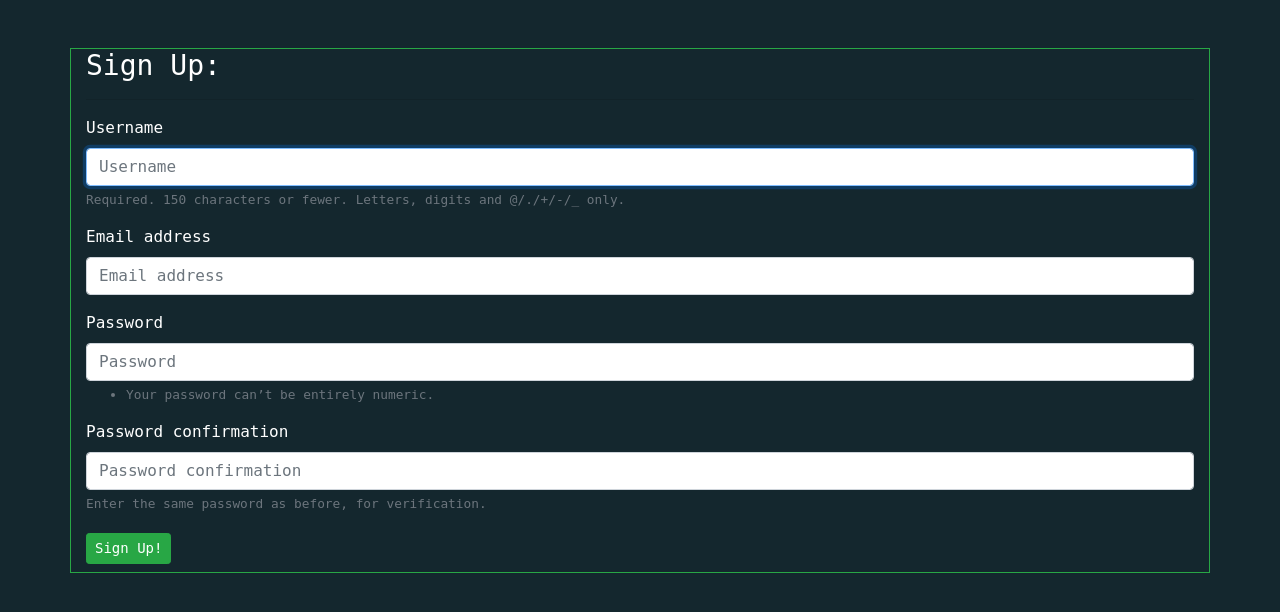
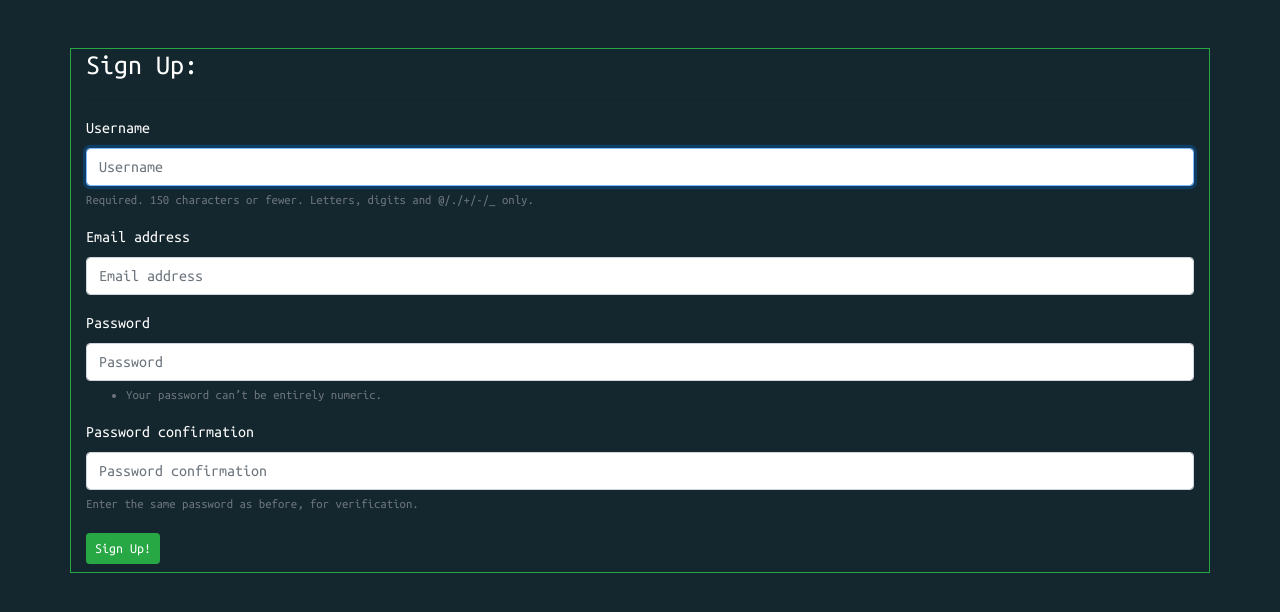
Before and after one commit to brock002/EventManagementSite, a Django app: page /accounts/signup/ in a window 1280 px wide. Shown: the top 612 px of the page. Run offline with Django 3.2, Linux system fonts and the light colour scheme; some libraries are stand-ins or nearby versions.

Commit message:
added google fonts links on login and signup

```diff
--- a/EventManagement/accounts/templates/accounts/login.html
+++ b/EventManagement/accounts/templates/accounts/login.html
@@ -17,6 +17,8 @@
 
     <!-- Google fonts -->
     <link href="https://fonts.googleapis.com/css2?family=Ubuntu+Condensed&display=swap" rel="stylesheet">
+    <link href="https://fonts.googleapis.com/css2?family=Balsamiq+Sans&display=swap" rel="stylesheet">
+    <link href="https://fonts.googleapis.com/css2?family=Ubuntu+Mono&display=swap" rel="stylesheet">
 
     <!-- Local css -->
     <link rel="stylesheet" href="{% static  'events/master.css' %}">
--- a/EventManagement/accounts/templates/accounts/signup.html
+++ b/EventManagement/accounts/templates/accounts/signup.html
@@ -17,6 +17,8 @@
 
     <!-- Google fonts -->
     <link href="https://fonts.googleapis.com/css2?family=Ubuntu+Condensed&display=swap" rel="stylesheet">
+    <link href="https://fonts.googleapis.com/css2?family=Balsamiq+Sans&display=swap" rel="stylesheet">
+    <link href="https://fonts.googleapis.com/css2?family=Ubuntu+Mono&display=swap" rel="stylesheet">
 
     <!-- Local css -->
     <link rel="stylesheet" href="{% static  'events/master.css' %}">
--- a/EventManagement/events/templates/events/base.html
+++ b/EventManagement/events/templates/events/base.html
@@ -140,8 +140,8 @@
     $('[data-toggle="tooltip"]').tooltip()
   })
 
-  function scrollWin(x, y) {
-    window.scrollBy(x, y);
-  }
+//   function scrollWin(x, y) {
+//     window.scrollBy(x, y);
+//   }
 </script>
 </html>
```
